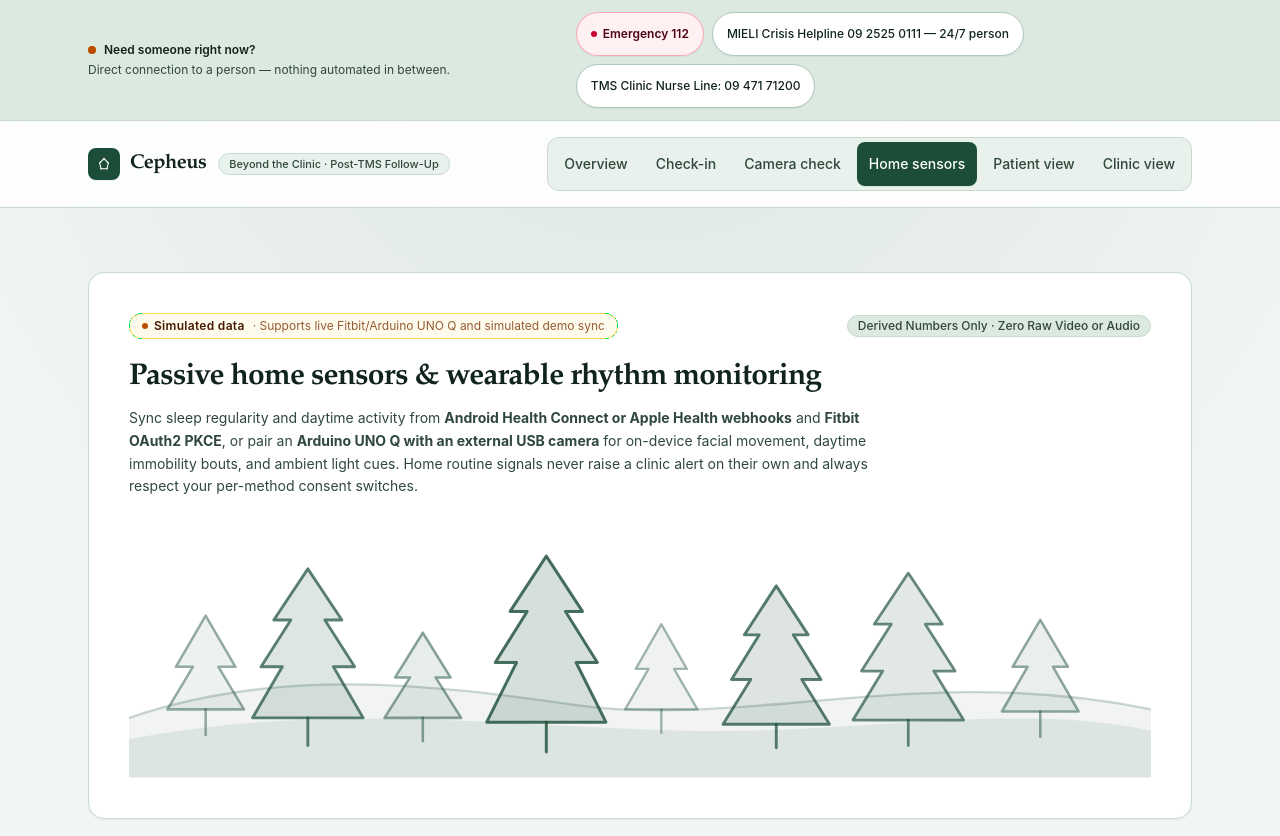
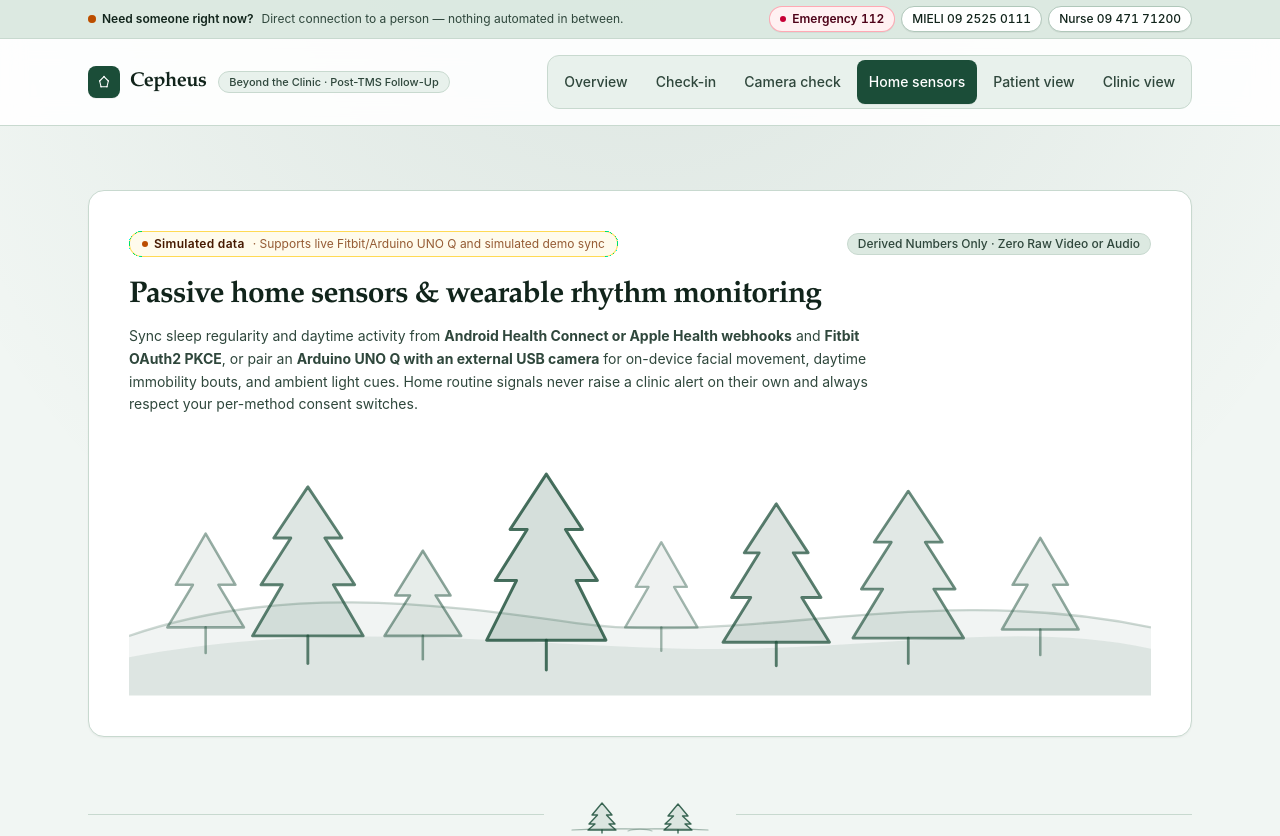
Before and after one commit to Tonttu84/cepheus, a Next.js app: page /monitoring in a window 1280 px wide. Shown: the top 836 px of the page. Built offline with nearby package versions, Linux system fonts and the light colour scheme; no server answers.

Commit message:
style(ui): collapse top crisis help bar into a single compact row
Use a non-wrapping single-row flex layout with compact pill labels in CrisisHelpBar so the top banner fits on one line.

Entire-Checkpoint: 01M7D8Z6SS4PX19WCPB5VKDVRK

```diff
--- a/src/components/crisis-help-bar.tsx
+++ b/src/components/crisis-help-bar.tsx
@@ -8,12 +8,12 @@ export function CrisisHelpBar() {
       data-testid="crisis-help-bar"
       className="border-b border-border-hairline bg-surface-muted/95 text-ink-primary"
     >
-      <div className="mx-auto flex max-w-6xl flex-col gap-2.5 px-4 py-3 sm:flex-row sm:items-center sm:justify-between sm:px-6">
-        <div className="flex flex-wrap items-center gap-x-2.5 gap-y-1 text-xs sm:text-xs">
-          <span className="inline-flex items-center gap-2 font-semibold text-ink-primary">
+      <div className="mx-auto flex max-w-6xl items-center justify-between gap-3 overflow-x-auto whitespace-nowrap px-4 py-1.5 text-xs sm:px-6">
+        <div className="flex items-center gap-2">
+          <span className="inline-flex items-center gap-1.5 font-semibold text-ink-primary">
             <span
               aria-hidden="true"
-              className="relative flex h-2 w-2 items-center justify-center"
+              className="relative flex h-2 w-2 shrink-0 items-center justify-center"
             >
               <span className="absolute inline-flex h-full w-full rounded-full bg-amber-500/40" />
               <span className="relative inline-flex h-2 w-2 rounded-full bg-amber-700" />
@@ -25,25 +25,25 @@ export function CrisisHelpBar() {
           </span>
         </div>
 
-        <div className="flex flex-wrap items-center gap-2 text-xs">
+        <div className="flex shrink-0 items-center gap-1.5">
           <a
             href="tel:112"
             data-testid="crisis-link-112"
-            className="inline-flex min-h-11 items-center gap-1.5 rounded-full border border-rose-300/90 bg-rose-50 px-3.5 py-2 font-semibold text-rose-950 shadow-2xs transition hover:border-rose-400 hover:bg-rose-100 focus:outline-none focus-visible:ring-2 focus-visible:ring-rose-500"
+            className="inline-flex items-center gap-1.5 rounded-full border border-rose-300/90 bg-rose-50 px-2.5 py-1 font-semibold text-rose-950 shadow-2xs transition hover:border-rose-400 hover:bg-rose-100 focus:outline-none focus-visible:ring-2 focus-visible:ring-rose-500"
           >
             <span
               aria-hidden="true"
               className="h-1.5 w-1.5 rounded-full bg-rose-700"
             />
-            <span>Emergency 112</span>
+            <span className="tabular-nums">Emergency 112</span>
           </a>
 
           <a
             href="tel:+358925250111"
             data-testid="crisis-link-mieli"
-            className="inline-flex min-h-11 items-center gap-1.5 rounded-full border border-border-tactile bg-surface-card px-3.5 py-2 font-medium text-ink-primary shadow-2xs transition hover:border-ink-muted hover:bg-surface-subtle focus:outline-none focus-visible:ring-2 focus-visible:ring-accent-sage"
+            className="tabular-nums inline-flex items-center gap-1 rounded-full border border-border-tactile bg-surface-card px-2.5 py-1 font-medium text-ink-primary shadow-2xs transition hover:border-ink-muted hover:bg-surface-subtle focus:outline-none focus-visible:ring-2 focus-visible:ring-accent-sage"
           >
-            <span>MIELI Crisis Helpline 09 2525 0111 — 24/7 person</span>
+            <span>MIELI 09 2525 0111</span>
           </a>
 
           {CRISIS_RESOURCES.filter((r) => r.kind === "clinic").map((clinic) => (
@@ -51,11 +51,9 @@ export function CrisisHelpBar() {
               key={clinic.id}
               href={clinic.href}
               data-testid="crisis-link-clinic"
-              className="inline-flex min-h-11 items-center gap-1.5 rounded-full border border-border-tactile bg-surface-card px-3.5 py-2 font-medium text-ink-primary shadow-2xs transition hover:border-ink-muted hover:bg-surface-subtle focus:outline-none focus-visible:ring-2 focus-visible:ring-accent-sage"
+              className="tabular-nums inline-flex items-center gap-1 rounded-full border border-border-tactile bg-surface-card px-2.5 py-1 font-medium text-ink-primary shadow-2xs transition hover:border-ink-muted hover:bg-surface-subtle focus:outline-none focus-visible:ring-2 focus-visible:ring-accent-sage"
             >
-              <span>
-                {clinic.label}: {clinic.phone}
-              </span>
+              <span>Nurse {clinic.phone}</span>
             </a>
           ))}
         </div>
```
